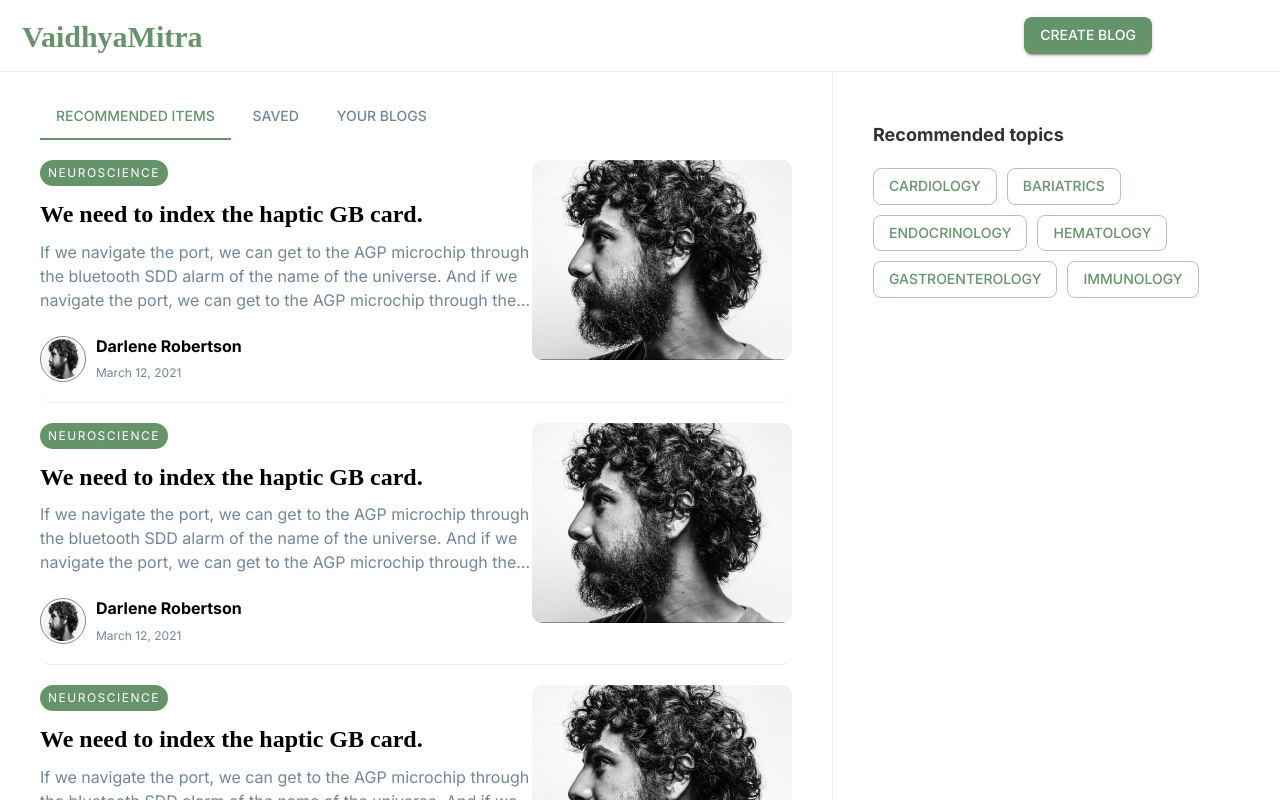
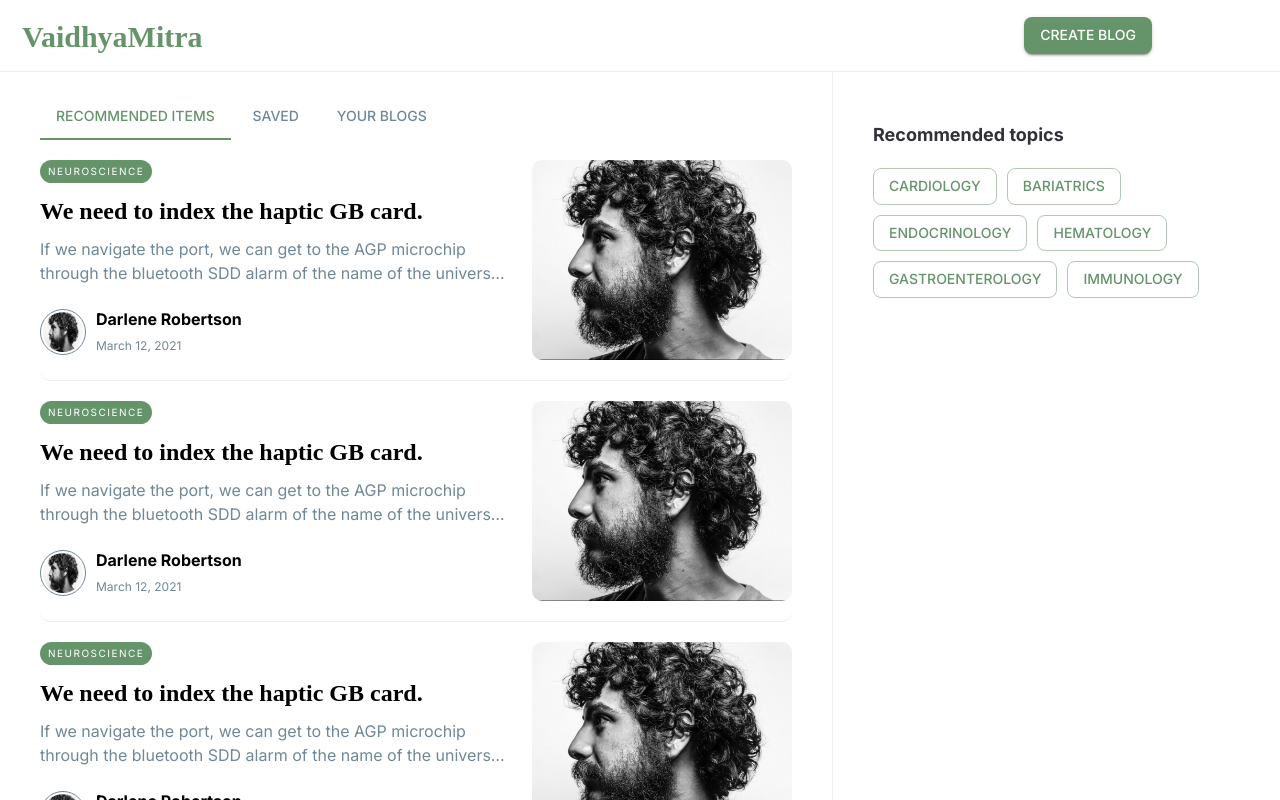
Before and after one commit to pesto-students/vaidhyamithra-fe-n11-beta, a React (Create React App) app: page / in a window 1280 px wide. Built offline with nearby package versions, Linux system fonts and the light colour scheme; some icons are missing; a web font is replaced by a local one.

Commit message:
more css fixes in card

```diff
--- a/src/components/atoms/blogTag/blogTag.styled.js
+++ b/src/components/atoms/blogTag/blogTag.styled.js
@@ -5,7 +5,7 @@ export const Topic = styled.div`
   text-align: center;
   color: white;
   border-radius: 16px;
-  font-size: 12px;
+  font-size: 10px;
   letter-spacing: 1.5px;
   width: max-content;
   padding: 4px 8px;
--- a/src/components/organisms/blogCard/blogCard.styled.js
+++ b/src/components/organisms/blogCard/blogCard.styled.js
@@ -25,6 +25,7 @@ export const BlogImg = styled.img`
   width: 35%;
   max-height: 200px;
   border-radius: 10px;
+  margin-left: 20px;
 `;
 
 export const BlogTitle = styled.h2`
@@ -56,8 +57,8 @@ export const BlogContent = styled.p`
   overflow: hidden;
   text-overflow: ellipsis;
   display: -webkit-box;
-  -webkit-line-clamp: 3;
-  line-clamp: 3;
+  -webkit-line-clamp: 2;
+  line-clamp: 2;
   -webkit-box-orient: vertical;
 `;
 
```
